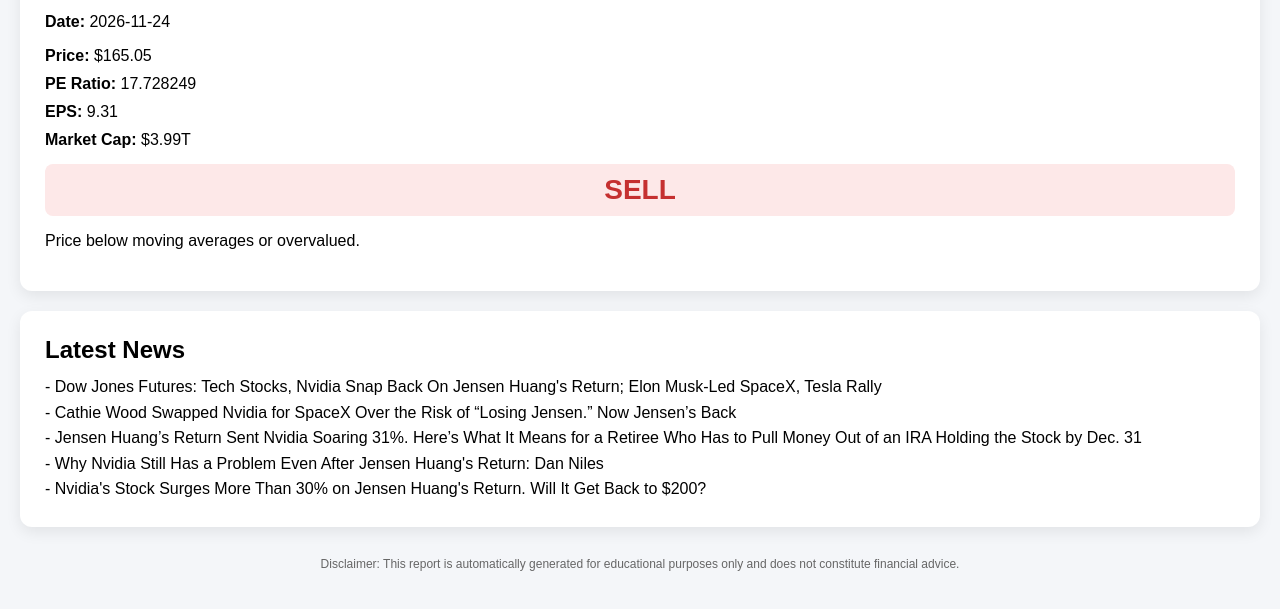
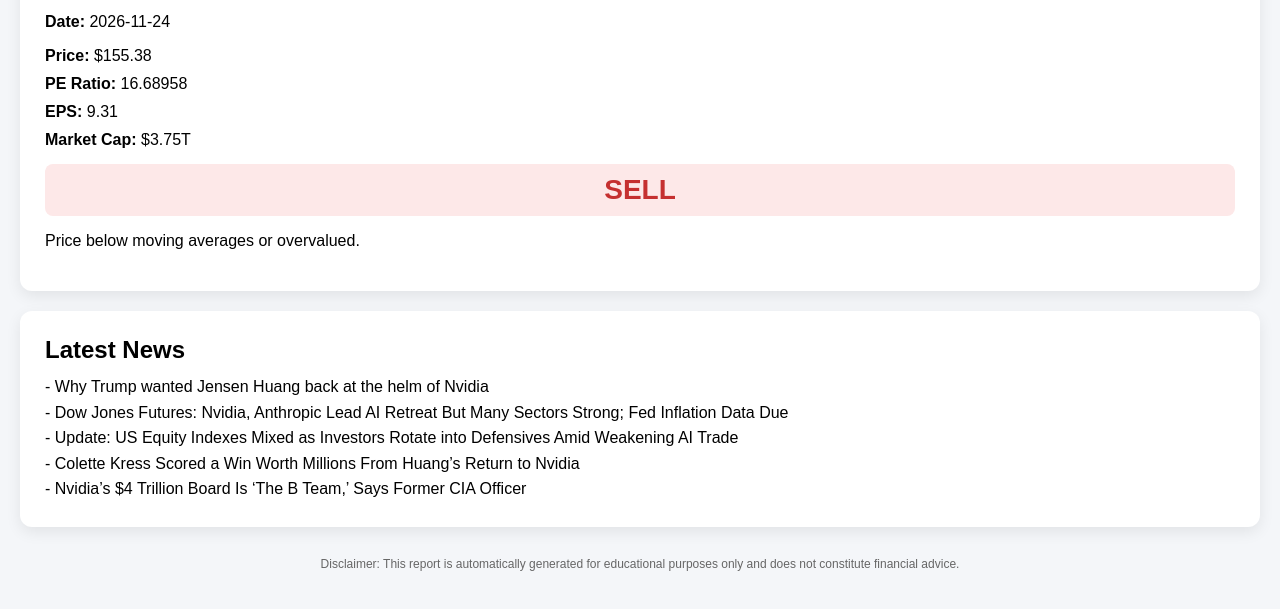
Before and after one commit to peggytao/nvda-daily-report, a plain HTML site: page index.html in a window 1280 px wide. Shown: the part 85-694 px from the top of the page. Drawn offline with Linux system fonts and the light colour scheme.

Commit message:
Daily NVDA update

```diff
--- a/index.html
+++ b/index.html
@@ -24,21 +24,21 @@ h1, h2 { margin:0 0 10px 0; }
 <div class="card">
 <h1>NVDA Daily Stock Report</h1>
 <p><strong>Date:</strong> <span id="report-date">2026-11-24</span></p>
-<div class="metric"><strong>Price:</strong> $165.05</div>
-<div class="metric"><strong>PE Ratio:</strong> 17.728249</div>
+<div class="metric"><strong>Price:</strong> $155.38</div>
+<div class="metric"><strong>PE Ratio:</strong> 16.68958</div>
 <div class="metric"><strong>EPS:</strong> 9.31</div>
-<div class="metric"><strong>Market Cap:</strong> $3.99T</div>
+<div class="metric"><strong>Market Cap:</strong> $3.75T</div>
 <div class="recommendation sell">SELL</div>
 <p>Price below moving averages or overvalued.</p>
 </div>
 
 <div class="card">
 <h2>Latest News</h2>
-<div class="analysis-text">- Dow Jones Futures: Tech Stocks, Nvidia Snap Back On Jensen Huang's Return; Elon Musk-Led SpaceX, Tesla Rally
-- Cathie Wood Swapped Nvidia for SpaceX Over the Risk of “Losing Jensen.” Now Jensen’s Back
-- Jensen Huang’s Return Sent Nvidia Soaring 31%. Here’s What It Means for a Retiree Who Has to Pull Money Out of an IRA Holding the Stock by Dec. 31
-- Why Nvidia Still Has a Problem Even After Jensen Huang's Return: Dan Niles
-- Nvidia's Stock Surges More Than 30% on Jensen Huang's Return. Will It Get Back to $200?</div>
+<div class="analysis-text">- Why Trump wanted Jensen Huang back at the helm of Nvidia
+- Dow Jones Futures: Nvidia, Anthropic Lead AI Retreat But Many Sectors Strong; Fed Inflation Data Due
+- Update: US Equity Indexes Mixed as Investors Rotate into Defensives Amid Weakening AI Trade
+- Colette Kress Scored a Win Worth Millions From Huang’s Return to Nvidia
+- Nvidia’s $4 Trillion Board Is ‘The B Team,’ Says Former CIA Officer</div>
 </div>
 
 <div class="footer">
```
Also changed, not shown: report/index.html (+8 -8 lines).
